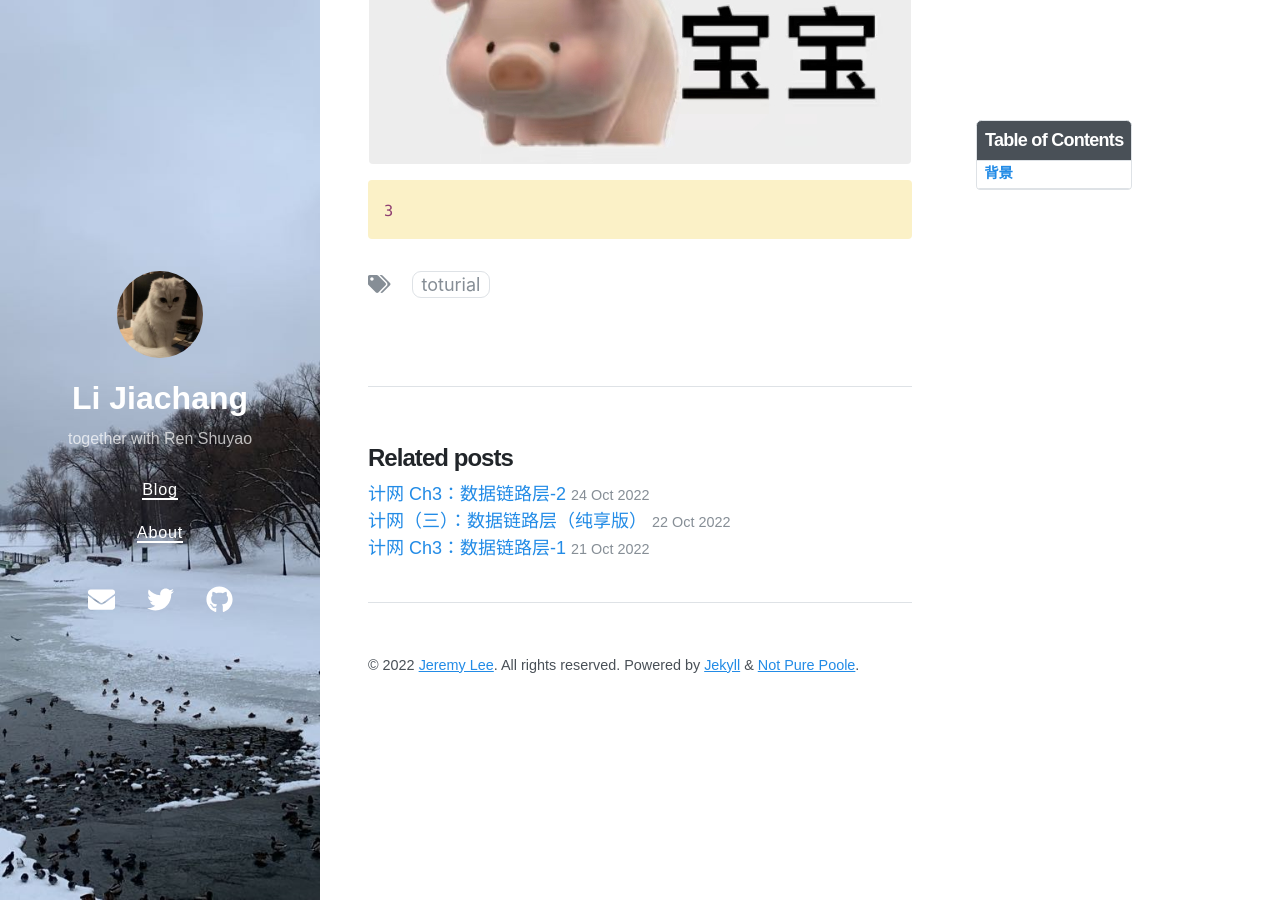
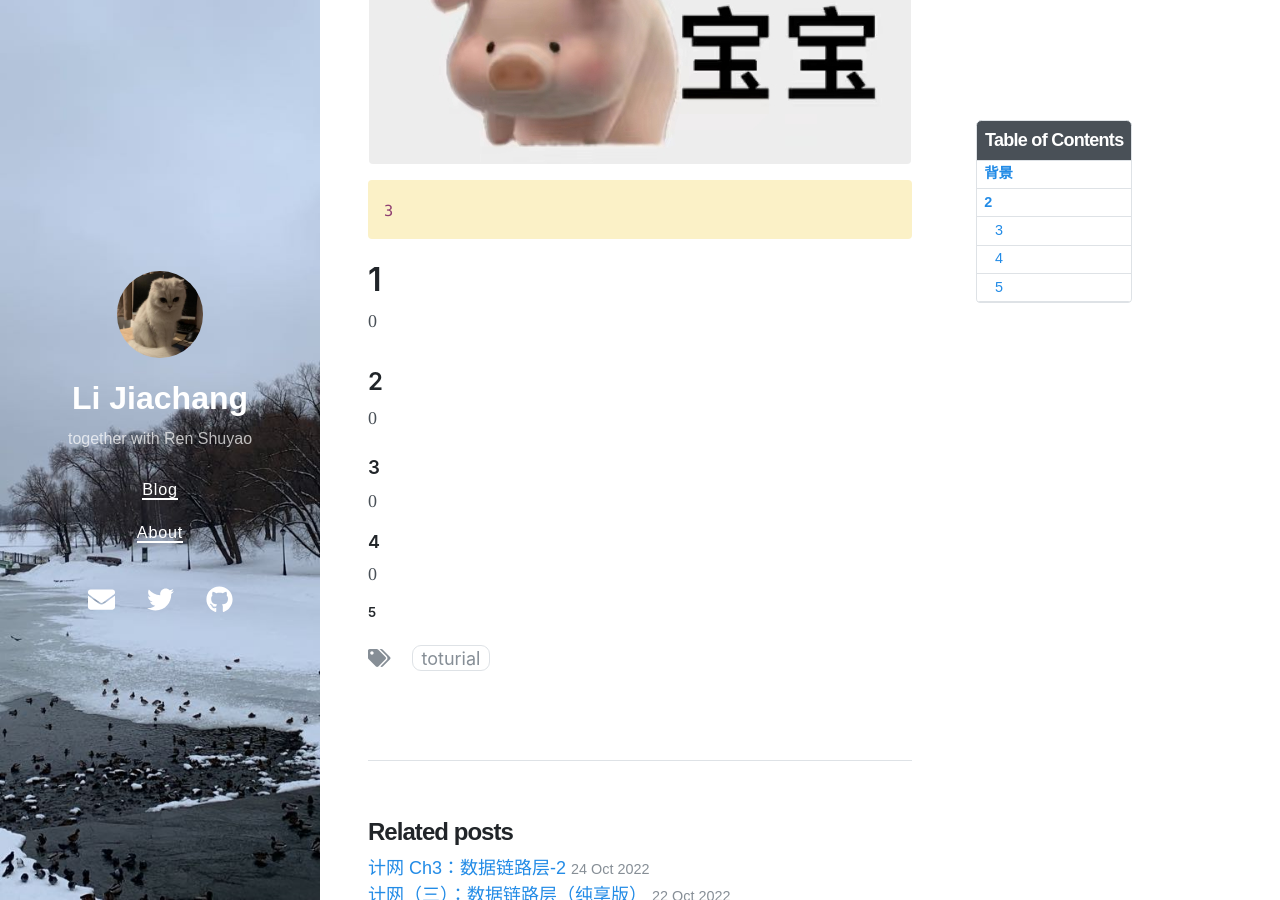
Before and after one commit to Jeremy1Lee/Jeremy1Lee.github.io, a Jekyll site: the page built from _posts/2022-10-03-template.md, in a window 1280 px wide and 900 px high, scrolled down 1133 px. Built offline with Jekyll 4.4.1, drawn with Linux system fonts in a browser that asks for light colours; nearby versions of some CDN libraries.

Commit message:
Update 2022-10-03-template.md

```diff
--- a/_posts/2022-10-03-template.md
+++ b/_posts/2022-10-03-template.md
@@ -19,3 +19,14 @@ toc: true
 {% highlight js %}
 3
 {% endhighlight %}
+
+
+# 1
+0
+## 2
+0
+### 3
+0
+#### 4
+0
+##### 5
```
